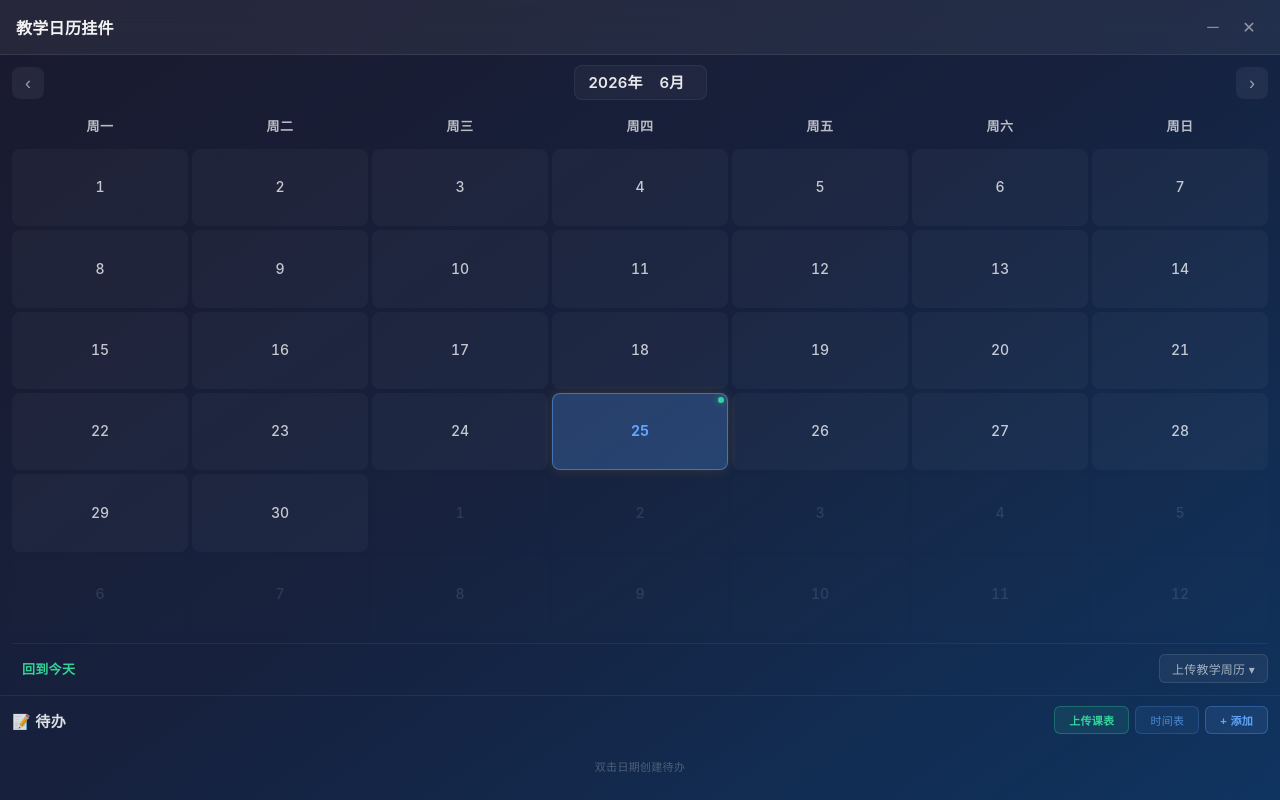
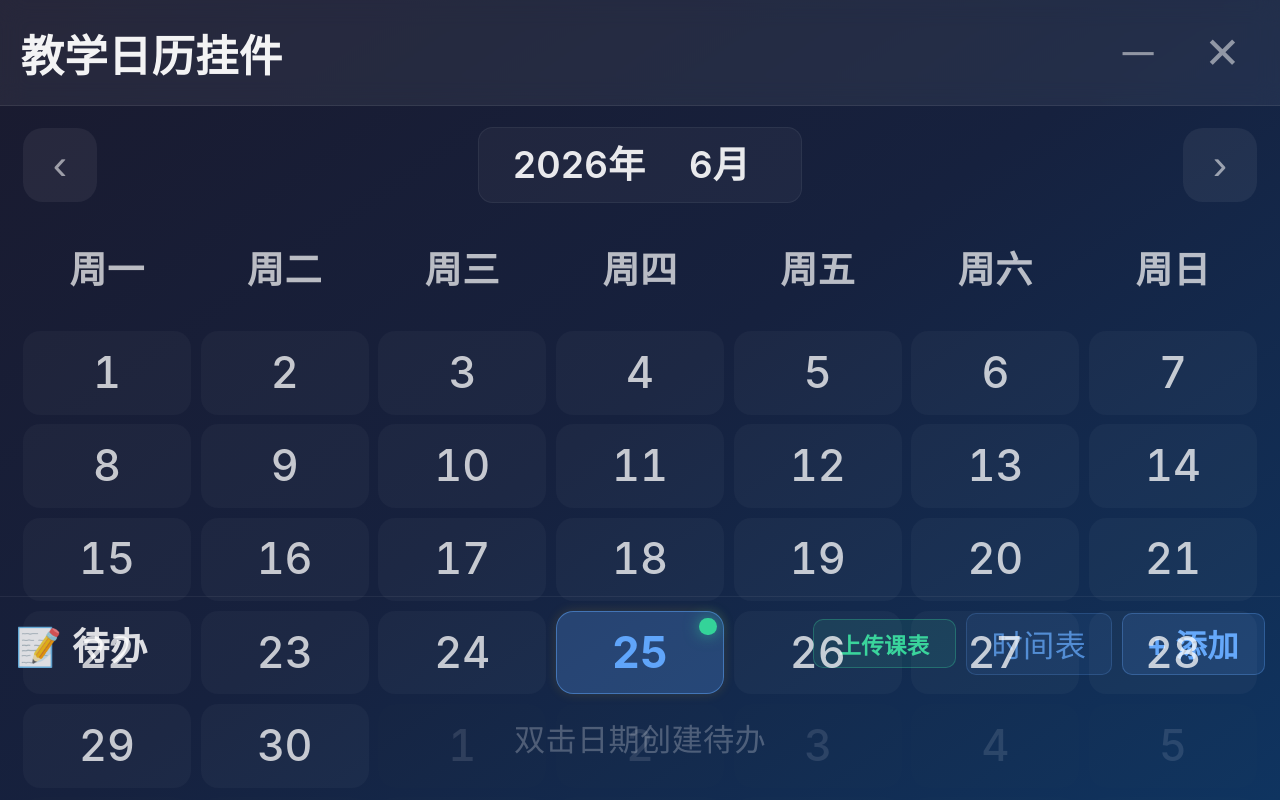
Before and after one commit to Kathy-yun/Teaching-Calendar, a React (Vite) app in the folder teaching-calendar-widget/: page / in a window 1280 px wide. Built offline with nearby package versions, Linux system fonts and the light colour scheme.

Commit message:
feat: 改用cqw容器查询单位实现窗口等比缩放 + 最大宽度600px

```diff
--- a/teaching-calendar-widget/src/main/index.ts
+++ b/teaching-calendar-widget/src/main/index.ts
@@ -26,6 +26,8 @@ function createWindow(): void {
     height: 600,
     minWidth: 400,
     minHeight: 600,
+    maxWidth: 600,
+    maxHeight: 900,
     x: width - 420,
     y: 40,
     frame: false,
--- a/teaching-calendar-widget/src/renderer/src/components/MonthView.module.css
+++ b/teaching-calendar-widget/src/renderer/src/components/MonthView.module.css
@@ -1,9 +1,10 @@
 .container {
-  padding: 10px 12px 12px;
+  padding: 1.6cqw 1.8cqw 1.6cqw;
   flex: 1;
   display: flex;
   flex-direction: column;
   min-height: 0;
+  container-type: inline-size;
 }
 
 /* Month navigation with dropdowns */
@@ -11,18 +12,18 @@
   display: flex;
   align-items: center;
   justify-content: space-between;
-  margin-bottom: 10px;
-  gap: 4px;
+  margin-bottom: 1cqw;
+  gap: 0.8cqw;
 }
 
 .navBtn {
-  width: 32px;
-  height: 32px;
+  width: 6cqw;
+  height: 6cqw;
   border: none;
-  border-radius: 8px;
+  border-radius: 1.6cqw;
   background: rgba(255, 255, 255, 0.06);
   color: rgba(255, 255, 255, 0.55);
-  font-size: 18px;
+  font-size: 3.5cqw;
   font-weight: 300;
   cursor: pointer;
   display: flex;
@@ -46,10 +47,10 @@
 .titleGroup {
   display: flex;
   align-items: center;
-  gap: 4px;
+  gap: 1cqw;
   background: rgba(255, 255, 255, 0.04);
-  padding: 4px 8px;
-  border-radius: 8px;
+  padding: 0.6cqw 1.6cqw;
+  border-radius: 1.2cqw;
   border: 1px solid rgba(255, 255, 255, 0.06);
 }
 
@@ -58,11 +59,11 @@
   background: transparent;
   border: none;
   color: rgba(255, 255, 255, 0.9);
-  font-size: 15px;
+  font-size: 3cqw;
   font-weight: 600;
   cursor: pointer;
-  padding: 3px 6px;
-  border-radius: 4px;
+  padding: 0.6cqw 1.2cqw;
+  border-radius: 0.8cqw;
   appearance: none;
   -webkit-appearance: none;
   outline: none;
@@ -86,16 +87,16 @@
 .weekdays {
   display: grid;
   grid-template-columns: repeat(7, 1fr);
-  gap: 4px;
-  margin-bottom: 8px;
+  gap: 0.8cqw;
+  margin-bottom: 1cqw;
 }
 
 .weekday {
   text-align: center;
-  font-size: 13px;
+  font-size: 3cqw;
   font-weight: 700;
   color: rgba(255, 255, 255, 0.7);
-  padding: 6px 0;
+  padding: 2cqw 0;
   letter-spacing: 0.5px;
 }
 
@@ -103,8 +104,9 @@
 .grid {
   display: grid;
   grid-template-columns: repeat(7, 1fr);
-  gap: 4px;
+  gap: 0.8cqw;
   flex: 1;
+  container-type: inline-size;
 }
 
 .dayCell {
@@ -112,10 +114,9 @@
   flex-direction: column;
   align-items: center;
   justify-content: center;
-  padding: 6px 2px;
-  border-radius: 8px;
+  padding: 1.2cqw 0.4cqw;
+  border-radius: 1.4cqw;
   background: rgba(255, 255, 255, 0.03);
-  min-height: 44px;
   cursor: pointer;
   transition: all 0.2s ease;
   position: relative;
@@ -164,25 +165,25 @@
 
 .classDot {
   position: absolute;
-  top: 3px;
-  left: 3px;
-  width: 5px;
-  height: 5px;
+  top: 0.5cqw;
+  left: 0.5cqw;
+  width: 1.2cqw;
+  height: 1.2cqw;
   border-radius: 50%;
   background: #fbbf24;
-  box-shadow: 0 0 4px rgba(251, 191, 36, 0.5);
+  box-shadow: 0 0 0.8cqw rgba(251, 191, 36, 0.5);
 }
 
 .classBadge {
   position: absolute;
-  bottom: 2px;
-  right: 2px;
-  font-size: 8px;
+  bottom: 0.4cqw;
+  right: 0.4cqw;
+  font-size: 1.6cqw;
   font-weight: 700;
   color: rgba(251, 191, 36, 0.85);
   background: rgba(251, 191, 36, 0.18);
-  padding: 1px 4px;
-  border-radius: 2px;
+  padding: 0.2cqw 0.8cqw;
+  border-radius: 0.4cqw;
   line-height: 1.3;
   letter-spacing: 0.3px;
 }
@@ -190,27 +191,27 @@
 /* Green circle dot for today */
 .todayDot {
   position: absolute;
-  top: 3px;
-  right: 3px;
-  width: 6px;
-  height: 6px;
+  top: 0.5cqw;
+  right: 0.5cqw;
+  width: 1.4cqw;
+  height: 1.4cqw;
   border-radius: 50%;
   background: #34d399;
-  box-shadow: 0 0 6px rgba(52, 211, 153, 0.6);
+  box-shadow: 0 0 1.2cqw rgba(52, 211, 153, 0.6);
   animation: pulse 2s ease-in-out infinite;
 }
 
 @keyframes pulse {
   0%, 100% {
-    box-shadow: 0 0 4px rgba(52, 211, 153, 0.4);
+    box-shadow: 0 0 0.8cqw rgba(52, 211, 153, 0.4);
   }
   50% {
-    box-shadow: 0 0 8px rgba(52, 211, 153, 0.8);
+    box-shadow: 0 0 1.6cqw rgba(52, 211, 153, 0.8);
   }
 }
 
 .dayNum {
-  font-size: 14px;
+  font-size: 3.5cqw;
   font-weight: 500;
   color: rgba(255, 255, 255, 0.75);
   line-height: 1.2;
@@ -223,10 +224,10 @@
 }
 
 .todoDot {
-  font-size: 8px;
+  font-size: 2.2cqw;
   color: #fbbf24;
   line-height: 1;
-  margin-top: 1px;
+  margin-top: 0.3cqw;
 }
 
 /* Footer with "回到今天" and calendar button */
@@ -234,8 +235,8 @@
   display: flex;
   justify-content: space-between;
   align-items: center;
-  margin-top: 10px;
-  padding-top: 10px;
+  margin-top: 1cqw;
+  padding-top: 1cqw;
   border-top: 1px solid rgba(255, 255, 255, 0.06);
 }
 
@@ -243,11 +244,11 @@
   background: none;
   border: none;
   color: #34d399;
-  font-size: 13px;
+  font-size: 3cqw;
   font-weight: 600;
   cursor: pointer;
-  padding: 5px 10px;
-  border-radius: 6px;
+  padding: 1cqw 1.6cqw;
+  border-radius: 0.8cqw;
   transition: all 0.2s ease;
   letter-spacing: 0.3px;
 }
@@ -272,11 +273,11 @@
   background: rgba(255, 255, 255, 0.05);
   border: 1px solid rgba(255, 255, 255, 0.1);
   color: rgba(255, 255, 255, 0.6);
-  font-size: 12px;
+  font-size: 2.4cqw;
   font-weight: 500;
   cursor: pointer;
-  padding: 5px 12px;
-  border-radius: 6px;
+  padding: 1cqw 1.6cqw;
+  border-radius: 0.8cqw;
   transition: all 0.2s ease;
   user-select: none;
   letter-spacing: 0.2px;
--- a/teaching-calendar-widget/src/renderer/src/components/TitleBar.module.css
+++ b/teaching-calendar-widget/src/renderer/src/components/TitleBar.module.css
@@ -2,31 +2,32 @@
   display: flex;
   align-items: center;
   justify-content: space-between;
-  padding: 12px 16px;
+  padding: 1.2cqw 1.6cqw;
   background: rgba(255, 255, 255, 0.06);
   border-bottom: 1px solid rgba(255, 255, 255, 0.08);
   user-select: none;
   -webkit-app-region: drag;
   backdrop-filter: blur(12px);
   -webkit-backdrop-filter: blur(12px);
+  container-type: inline-size;
 }
 
 .left {
   display: flex;
   align-items: center;
-  gap: 10px;
+  gap: 1.6cqw;
   min-width: 0;
   flex: 1;
 }
 
 .backBtn {
-  width: 32px;
-  height: 32px;
+  width: 6cqw;
+  height: 6cqw;
   border: none;
-  border-radius: 8px;
+  border-radius: 1.6cqw;
   background: rgba(96, 165, 250, 0.12);
   color: #60a5fa;
-  font-size: 16px;
+  font-size: 3.5cqw;
   cursor: pointer;
   display: flex;
   align-items: center;
@@ -49,12 +50,12 @@
 .title {
   display: flex;
   align-items: center;
-  gap: 10px;
+  gap: 1.6cqw;
   min-width: 0;
 }
 
 .semester {
-  font-size: 16px;
+  font-size: 3.5cqw;
   font-weight: 700;
   color: rgba(255, 255, 255, 0.95);
   white-space: nowrap;
@@ -64,12 +65,12 @@
 }
 
 .weekBadge {
-  font-size: 12px;
+  font-size: 2.5cqw;
   font-weight: 700;
   color: #60a5fa;
   background: rgba(96, 165, 250, 0.18);
-  padding: 2px 10px;
-  border-radius: 5px;
+  padding: 0.6cqw 1.6cqw;
+  border-radius: 0.8cqw;
   white-space: nowrap;
   flex-shrink: 0;
   letter-spacing: 0.3px;
@@ -77,13 +78,13 @@
 }
 
 .uploadBtn {
-  font-size: 12px;
+  font-size: 2.5cqw;
   font-weight: 500;
   color: rgba(255, 255, 255, 0.55);
   background: rgba(255, 255, 255, 0.06);
   border: 1px solid rgba(255, 255, 255, 0.1);
-  border-radius: 6px;
-  padding: 4px 12px;
+  border-radius: 0.8cqw;
+  padding: 0.6cqw 1.6cqw;
   cursor: pointer;
   transition: all 0.2s ease;
   white-space: nowrap;
@@ -98,22 +99,22 @@
 
 .buttons {
   display: flex;
-  gap: 6px;
+  gap: 0.8cqw;
   -webkit-app-region: no-drag;
 }
 
 .btn {
-  width: 30px;
-  height: 30px;
+  width: 6cqw;
+  height: 6cqw;
   border: none;
-  border-radius: 7px;
+  border-radius: 1.2cqw;
   background: transparent;
   color: rgba(255, 255, 255, 0.5);
   cursor: pointer;
   display: flex;
   align-items: center;
   justify-content: center;
-  font-size: 16px;
+  font-size: 3.5cqw;
   transition: all 0.2s ease;
 }
 
--- a/teaching-calendar-widget/src/renderer/src/components/TodoPanel.module.css
+++ b/teaching-calendar-widget/src/renderer/src/components/TodoPanel.module.css
@@ -1,21 +1,22 @@
 .container {
-  padding: 0 12px 12px;
+  padding: 0 1.2cqw 1.2cqw;
   border-top: 1px solid rgba(255, 255, 255, 0.06);
-  padding-top: 10px;
-  max-height: 320px;
+  padding-top: 1.2cqw;
+  max-height: 50cqw;
   display: flex;
   flex-direction: column;
+  container-type: inline-size;
 }
 
 .header {
   display: flex;
   align-items: center;
   justify-content: space-between;
-  margin-bottom: 10px;
+  margin-bottom: 1.2cqw;
 }
 
 .title {
-  font-size: 15px;
+  font-size: 3cqw;
   font-weight: 700;
   color: rgba(255, 255, 255, 0.85);
   letter-spacing: 0.5px;
@@ -24,16 +25,16 @@
 .headerActions {
   display: flex;
   align-items: center;
-  gap: 6px;
+  gap: 0.8cqw;
 }
 
 .addBtn {
-  padding: 5px 14px;
+  padding: 0.6cqw 2cqw;
   border: 1px solid rgba(96, 165, 250, 0.3);
-  border-radius: 6px;
+  border-radius: 0.8cqw;
   background: rgba(96, 165, 250, 0.12);
   color: #60a5fa;
-  font-size: 11px;
+  font-size: 2.5cqw;
   font-weight: 600;
   cursor: pointer;
   transition: all 0.2s ease;
@@ -50,12 +51,12 @@
 }
 
 .uploadScheduleBtn {
-  padding: 5px 14px;
+  padding: 0.6cqw 2cqw;
   border: 1px solid rgba(52, 211, 153, 0.3);
-  border-radius: 6px;
+  border-radius: 0.8cqw;
   background: rgba(52, 211, 153, 0.1);
   color: #34d399;
-  font-size: 11px;
+  font-size: 1.8cqw;
   font-weight: 600;
   cursor: pointer;
   transition: all 0.2s ease;
@@ -69,12 +70,12 @@
 }
 
 .removeScheduleBtn {
-  padding: 5px 14px;
+  padding: 0.6cqw 2cqw;
   border: 1px solid rgba(255, 255, 255, 0.08);
-  border-radius: 6px;
+  border-radius: 0.8cqw;
   background: transparent;
   color: rgba(255, 255, 255, 0.35);
-  font-size: 11px;
+  font-size: 2.5cqw;
   font-weight: 500;
   cursor: pointer;
   transition: all 0.2s ease;
@@ -87,12 +88,12 @@
 }
 
 .timeBtn {
-  padding: 5px 14px;
+  padding: 0.6cqw 2cqw;
   border: 1px solid rgba(96, 165, 250, 0.2);
-  border-radius: 6px;
+  border-radius: 0.8cqw;
   background: rgba(96, 165, 250, 0.08);
   color: rgba(96, 165, 250, 0.75);
-  font-size: 11px;
+  font-size: 2.5cqw;
   font-weight: 500;
   cursor: pointer;
   transition: all 0.2s ease;
@@ -106,24 +107,24 @@
 }
 
 .empty {
-  font-size: 11px;
+  font-size: 2.5cqw;
   color: rgba(255, 255, 255, 0.25);
   text-align: center;
-  padding: 14px 0;
+  padding: 2cqw 0;
   letter-spacing: 0.3px;
 }
 
 .list {
   display: flex;
   flex-direction: column;
-  gap: 4px;
-  max-height: 200px;
+  gap: 0.8cqw;
+  max-height: 30cqw;
   overflow-y: auto;
   flex: 1;
 }
 
 .list::-webkit-scrollbar {
-  width: 4px;
+  width: 0.4cqw;
 }
 
 .list::-webkit-scrollbar-track {
@@ -132,7 +133,7 @@
 
 .list::-webkit-scrollbar-thumb {
   background: rgba(255, 255, 255, 0.1);
-  border-radius: 2px;
+  border-radius: 0.2cqw;
 }
 
 .list::-webkit-scrollbar-thumb:hover {
@@ -142,9 +143,9 @@
 .item {
   display: flex;
   align-items: center;
-  gap: 8px;
-  padding: 7px 10px;
-  border-radius: 7px;
+  gap: 1.2cqw;
+  padding: 1.2cqw 1.4cqw;
+  border-radius: 0.8cqw;
   background: rgba(255, 255, 255, 0.03);
   border: 1px solid rgba(255, 255, 255, 0.05);
   transition: all 0.2s ease;
@@ -160,13 +161,13 @@
 }
 
 .check {
-  width: 19px;
-  height: 19px;
+  width: 3.2cqw;
+  height: 3.2cqw;
   border: 1.5px solid rgba(255, 255, 255, 0.25);
   border-radius: 50%;
   background: transparent;
   color: rgba(255, 255, 255, 0.5);
-  font-size: 11px;
+  font-size: 1.8cqw;
   cursor: pointer;
   display: flex;
   align-items: center;
@@ -184,7 +185,7 @@
 
 .content {
   flex: 1;
-  font-size: 12px;
+  font-size: 2.6cqw;
   color: rgba(255, 255, 255, 0.7);
   overflow: hidden;
   text-overflow: ellipsis;
@@ -198,21 +199,21 @@
 }
 
 .dateTag {
-  font-size: 11px;
+  font-size: 2.2cqw;
   color: #60a5fa;
-  margin-right: 5px;
+  margin-right: 0.8cqw;
   font-weight: 600;
   letter-spacing: 0.2px;
 }
 
 .del {
-  width: 19px;
-  height: 19px;
+  width: 3.2cqw;
+  height: 3.2cqw;
   border: none;
-  border-radius: 4px;
+  border-radius: 0.4cqw;
   background: transparent;
   color: rgba(255, 255, 255, 0.2);
-  font-size: 15px;
+  font-size: 2.4cqw;
   cursor: pointer;
   display: flex;
   align-items: center;
@@ -250,23 +251,23 @@
 .classMain {
   display: flex;
   align-items: center;
-  gap: 6px;
+  gap: 1cqw;
 }
 
 .classTime {
-  font-size: 11px;
+  font-size: 2.2cqw;
   font-weight: 700;
   color: #fbbf24;
   background: rgba(251, 191, 36, 0.15);
-  padding: 2px 6px;
-  border-radius: 4px;
+  padding: 0.6cqw 1.2cqw;
+  border-radius: 0.4cqw;
   flex-shrink: 0;
   letter-spacing: 0.2px;
   border: 1px solid rgba(251, 191, 36, 0.2);
 }
 
 .className {
-  font-size: 13px;
+  font-size: 2.8cqw;
   font-weight: 600;
   color: rgba(255, 255, 255, 0.9);
   overflow: hidden;
@@ -278,28 +279,28 @@
 .classDetail {
   display: flex;
   align-items: center;
-  gap: 6px;
-  margin-top: 3px;
+  gap: 1cqw;
+  margin-top: 0.4cqw;
 }
 
 .classRoom {
-  font-size: 11px;
+  font-size: 2.2cqw;
   color: rgba(96, 165, 250, 0.75);
   font-weight: 500;
 }
 
 .classGroup {
-  font-size: 10px;
+  font-size: 2cqw;
   color: rgba(255, 255, 255, 0.4);
 }
 
 .classTag {
-  font-size: 10px;
+  font-size: 2cqw;
   font-weight: 700;
   color: rgba(251, 191, 36, 0.75);
   background: rgba(251, 191, 36, 0.12);
-  padding: 2px 6px;
-  border-radius: 3px;
+  padding: 0.6cqw 1.2cqw;
+  border-radius: 0.4cqw;
   flex-shrink: 0;
   letter-spacing: 0.5px;
 }
```
Also changed, not shown: teaching-calendar-widget/src/renderer/src/App.module.css (+4 -4 lines).
